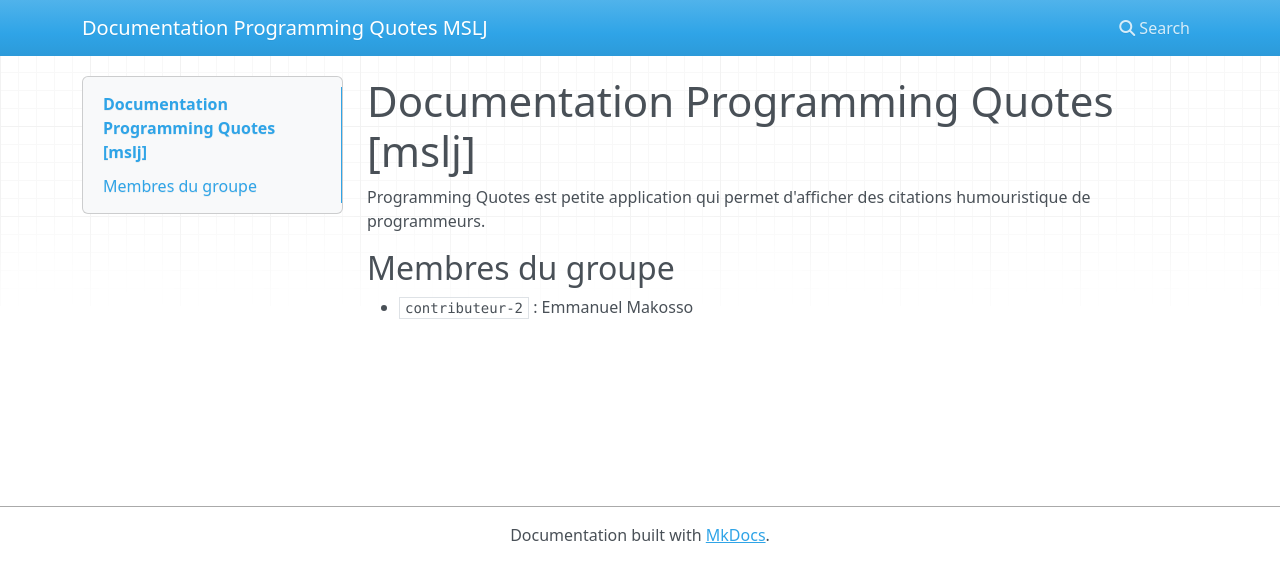
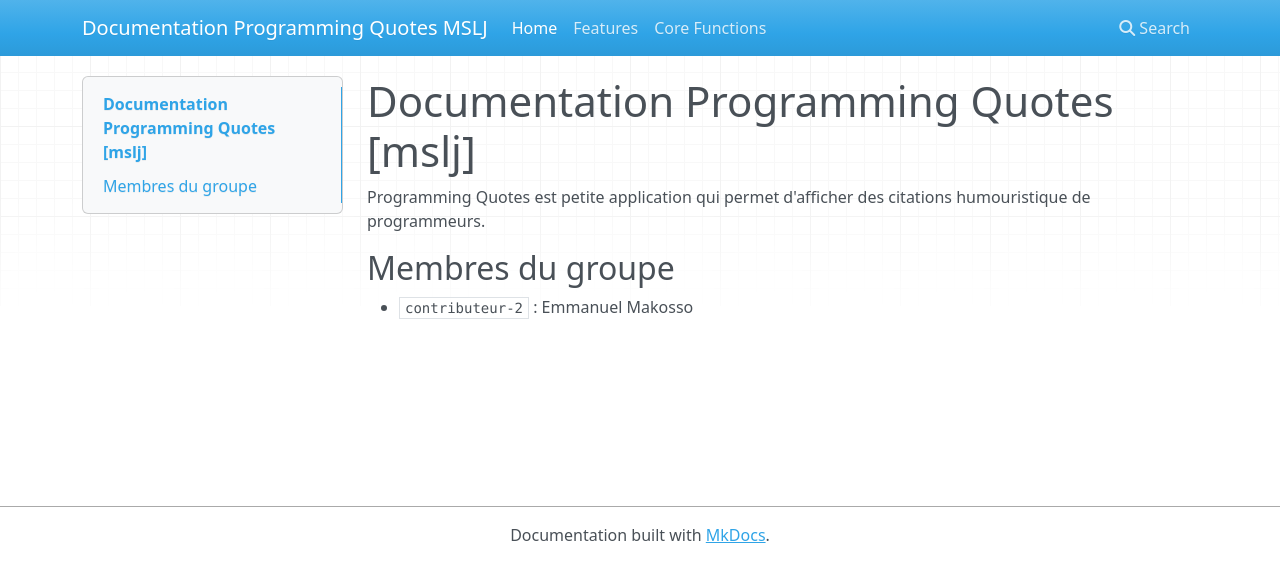
Before and after one commit to efrei-git/quotes-docs-mslj, an MkDocs documentation site: the page built from docs/index.md, in a window 1280 px wide. Shown: the top 582 px of the page. Built offline with MkDocs 1.6.1, drawn with Linux system fonts in a browser that asks for light colours; nearby versions of some CDN libraries.

Commit message:
Added functions.md

```diff
--- a/mkdocs.yml
+++ b/mkdocs.yml
@@ -1 +1,5 @@
 site_name: Documentation Programming Quotes MSLJ
+nav:
+  - Home: index.md
+  - Features: features.md
+  - Core Functions: functions.md
```
